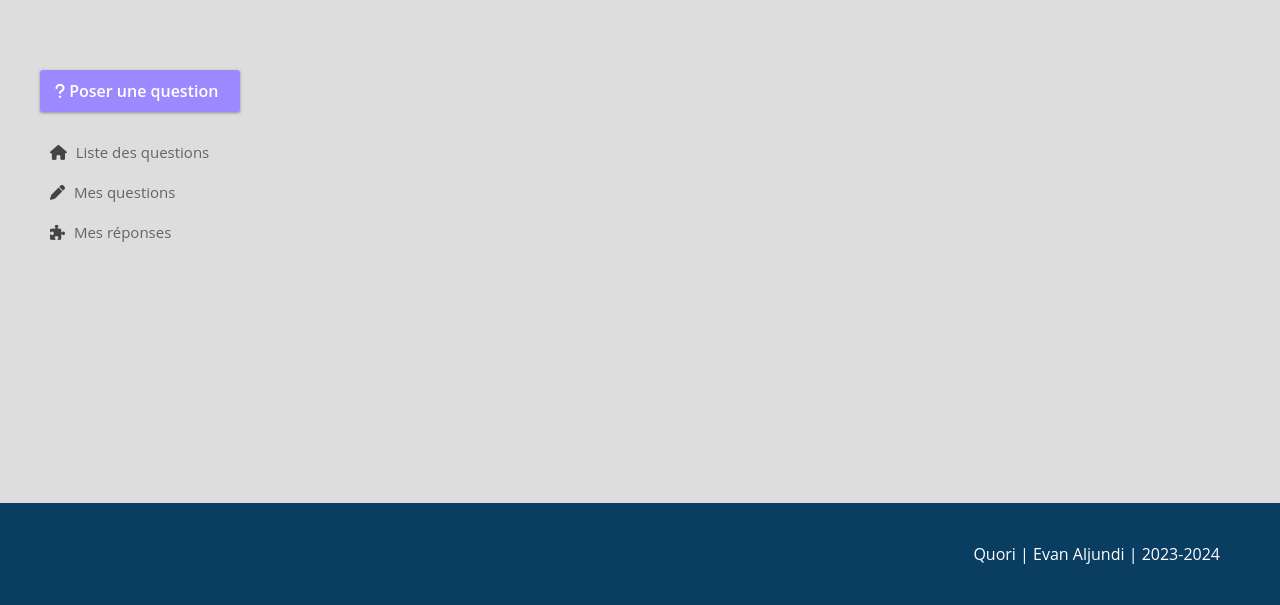
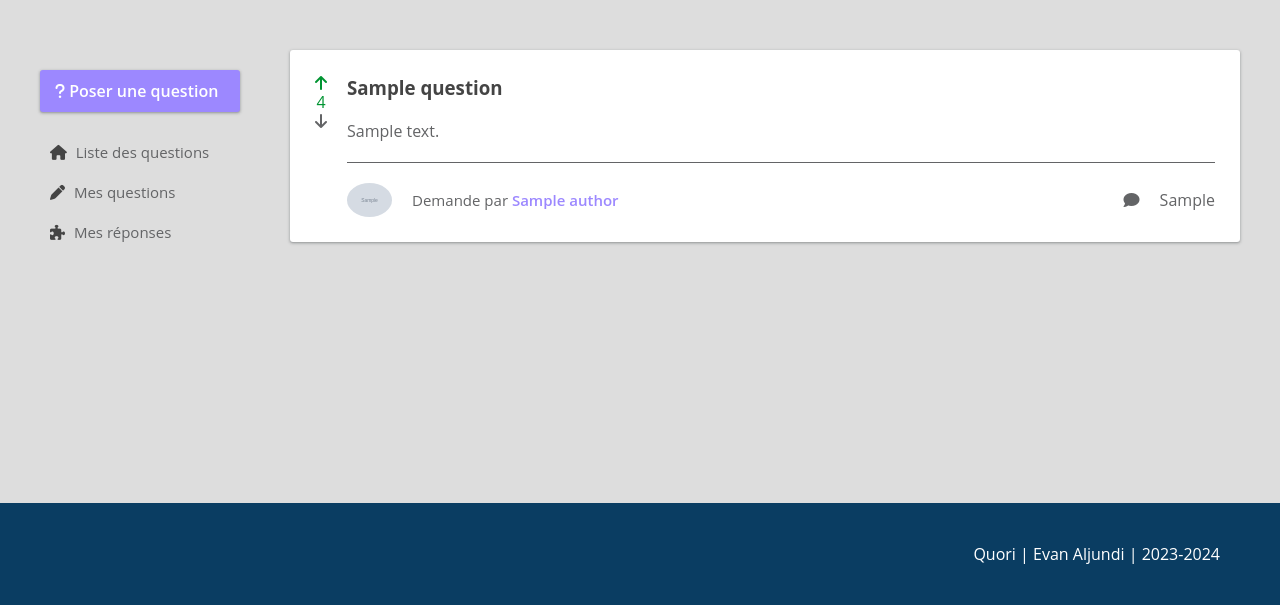
Before and after one commit to Evan-highvolt/quori, a Symfony app: template templates/home/index.html.twig in a window 1280 px wide. Shown: the part 195-800 px from the top of the page. Run offline with Twig, Linux system fonts and the light colour scheme; the template is opened without the code that fills it: most values are stand-ins (such as "Sample title", 1, 10 or a date in 2020); grey boxes marked "Sample" are stand-in pictures; some libraries are stand-ins or nearby versions.

Commit message:
feat: list des questions dans la page d'accueil

```diff
--- a/public/css/style.css
+++ b/public/css/style.css
@@ -48,6 +48,11 @@ a {
 
 ul {
     list-style: none;
+}
+
+small {
+    font-size: var(--font-size-small);
+    font-family: var(--font-family);
 }
 
 /* Flex */
@@ -133,6 +138,10 @@ ul {
     padding: 20px;
 }
 
+.pb-20 {
+    padding-bottom: 20px;
+}
+
 .py-20 {
     padding: 20px 0;
 }
@@ -178,6 +187,25 @@ ul {
     border-radius: var(--border-radius);
     background-color: white;
     box-shadow: var(--box-shadow);
+}
+
+.avatar-small {
+    width: 45px;
+    border-radius: 50%;
+}
+
+.clickable {
+    color: var(--primary);
+    font-weight: var(--font-weight-semi-bold);
+    cursor: pointer;
+}
+
+.rating-up {
+    color: var(--success);
+}
+
+.rating-down {
+    color: var(--warning);
 }
 
 /* GENERAL */
@@ -279,3 +307,9 @@ footer {
     font-weight: bold;
     color: var(--primary);
 }
+
+/* QUESTION */
+
+.question-content {
+    border-bottom: 1px solid var(--gray);
+}
--- a/src/Controller/QuestionController.php
+++ b/src/Controller/QuestionController.php
@@ -11,13 +11,12 @@ use Symfony\Component\Routing\Annotation\Route;
 class QuestionController extends AbstractController
 {
     #[Route('/question/ask', name: 'ask_question')]
-    public function index(Request $request): Response
+    public function ask(Request $request): Response
     {
         $formQuestion = $this->createForm(QuestionType::class);
         $formQuestion->handleRequest($request);
 
         if ($formQuestion->isSubmitted() && $formQuestion->isValid()) {
-            dump($formQuestion->getData());
         }
 
         return $this->render('question/index.html.twig', ['form' => $formQuestion->createView()]);
--- a/templates/home/index.html.twig
+++ b/templates/home/index.html.twig
@@ -3,5 +3,35 @@
 {% block title %}Quori - question/Reponse{% endblock %}
 
 {% block body %}
-
+     <ul>
+        {% for question in questions %}
+            <li class="block d-flex flex-row mb-20">
+                <div class="d-flex flex-column mr-20 align-items-center">
+                    <i class="fa-solid fa-arrow-up {{question.rating > 0 ? 'rating-up' : ''}}"></i>
+                    <p {% if question.rating > 0  %}
+                        class= "rating-up"
+                    {% elseif question.rating < 0 %}
+                        class= "rating-down"
+                    {% endif %}>{{ question.rating }}</p>
+                    <i class="fa-solid fa-arrow-down {{question.rating < 0 ? 'rating-down' : ''}}"></i>
+                </div>
+                <div class="flex-fill d-flex flex-column">
+                    <div class="mb-20 question-content pb-20">
+                        <h3 class="mb-20">{{ question.title }}</h3>
+                        <p>{{ question.content }}</p>
+                    </div>
+                    <div class="d-flex flex-row justify-content-between">
+                        <div class="d-flex flex-row align-items-center">
+                            <img src="{{question.author.avatar}}" alt="" class="avatar-small mr-20">
+                            <small>Demande par <span class="clickable">{{ question.author.name }}</span></small>
+                        </div>
+                        <div class="d-flex flex-row align-items-center">
+                            <i class="fa-solid fa-comment mr-20"></i>
+                            <p>{{ question.nbResponse }}</p>
+                        </div>
+                    </div>
+                </div>
+            </li>
+        {% endfor %}
+    </ul>
 {% endblock %}
```
Also changed, not shown: src/Controller/HomeController.php (+25 -1 lines).
